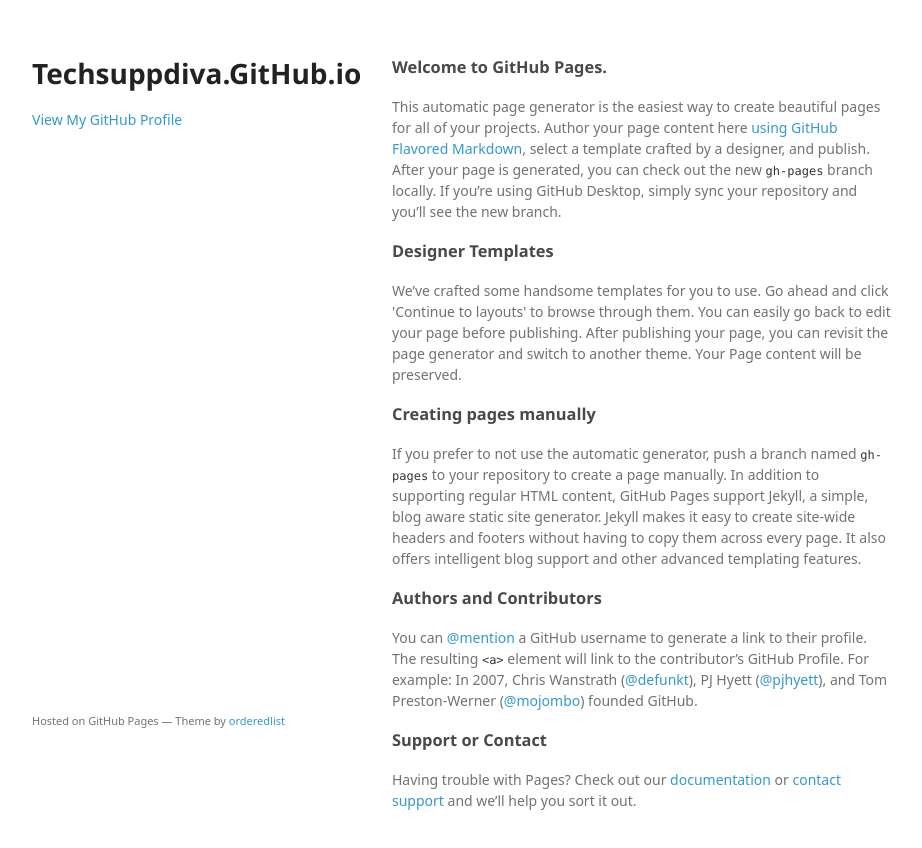
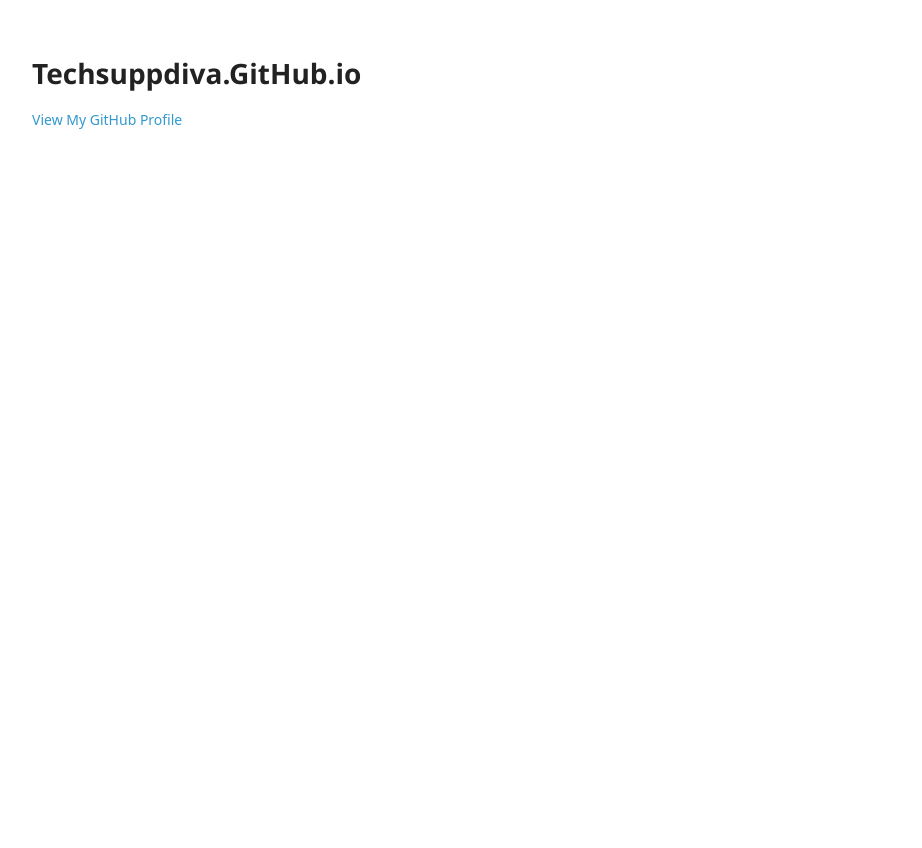
Before and after one commit to techsuppdiva/techsuppdiva.github.io, a plain HTML site: page index.html in a window 1280 px wide. Shown: the whole page, without its empty margins (178-1100 px from the left). After the commit the page ends 800 px from the top, so only its background shows below. Drawn offline with Linux system fonts and the light colour scheme; a web font is replaced by a local one.

Commit message:
Update index.html
removed default pages info

```diff
--- a/index.html
+++ b/index.html
@@ -24,35 +24,7 @@
       </header>
       <section>
         <h3>
-<a id="welcome-to-github-pages" class="anchor" href="#welcome-to-github-pages" aria-hidden="true"><span class="octicon octicon-link"></span></a>Welcome to GitHub Pages.</h3>
 
-<p>This automatic page generator is the easiest way to create beautiful pages for all of your projects. Author your page content here <a href="https://guides.github.com/features/mastering-markdown/">using GitHub Flavored Markdown</a>, select a template crafted by a designer, and publish. After your page is generated, you can check out the new <code>gh-pages</code> branch locally. If you’re using GitHub Desktop, simply sync your repository and you’ll see the new branch.</p>
-
-<h3>
-<a id="designer-templates" class="anchor" href="#designer-templates" aria-hidden="true"><span class="octicon octicon-link"></span></a>Designer Templates</h3>
-
-<p>We’ve crafted some handsome templates for you to use. Go ahead and click 'Continue to layouts' to browse through them. You can easily go back to edit your page before publishing. After publishing your page, you can revisit the page generator and switch to another theme. Your Page content will be preserved.</p>
-
-<h3>
-<a id="creating-pages-manually" class="anchor" href="#creating-pages-manually" aria-hidden="true"><span class="octicon octicon-link"></span></a>Creating pages manually</h3>
-
-<p>If you prefer to not use the automatic generator, push a branch named <code>gh-pages</code> to your repository to create a page manually. In addition to supporting regular HTML content, GitHub Pages support Jekyll, a simple, blog aware static site generator. Jekyll makes it easy to create site-wide headers and footers without having to copy them across every page. It also offers intelligent blog support and other advanced templating features.</p>
-
-<h3>
-<a id="authors-and-contributors" class="anchor" href="#authors-and-contributors" aria-hidden="true"><span class="octicon octicon-link"></span></a>Authors and Contributors</h3>
-
-<p>You can <a href="https://github.com/blog/821" class="user-mention">@mention</a> a GitHub username to generate a link to their profile. The resulting <code>&lt;a&gt;</code> element will link to the contributor’s GitHub Profile. For example: In 2007, Chris Wanstrath (<a href="https://github.com/defunkt" class="user-mention">@defunkt</a>), PJ Hyett (<a href="https://github.com/pjhyett" class="user-mention">@pjhyett</a>), and Tom Preston-Werner (<a href="https://github.com/mojombo" class="user-mention">@mojombo</a>) founded GitHub.</p>
-
-<h3>
-<a id="support-or-contact" class="anchor" href="#support-or-contact" aria-hidden="true"><span class="octicon octicon-link"></span></a>Support or Contact</h3>
-
-<p>Having trouble with Pages? Check out our <a href="https://help.github.com/pages">documentation</a> or <a href="https://github.com/contact">contact support</a> and we’ll help you sort it out.</p>
-      </section>
-      <footer>
-        <p><small>Hosted on GitHub Pages &mdash; Theme by <a href="https://github.com/orderedlist">orderedlist</a></small></p>
-      </footer>
-    </div>
-    <script src="javascripts/scale.fix.js"></script>
 
   </body>
 </html>
```
